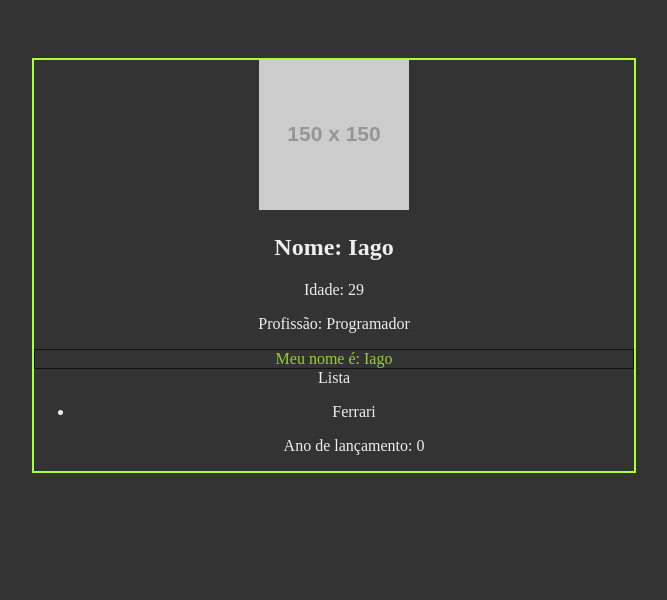
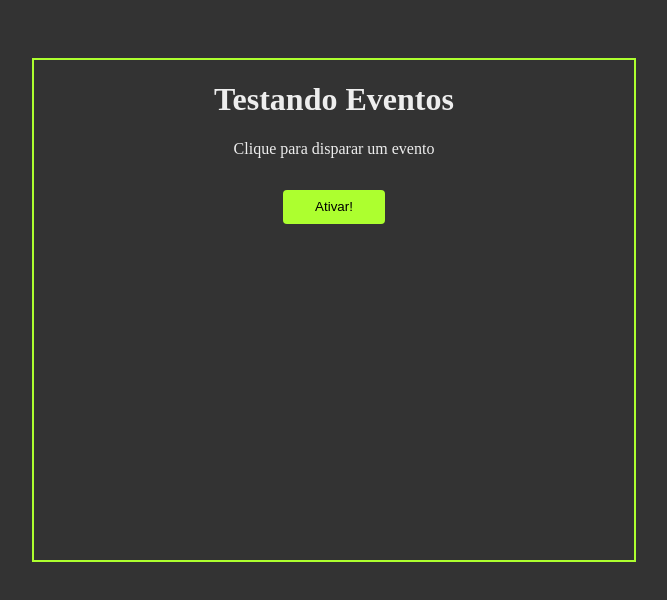
Before and after one commit to vsiago/projeto-react, a React (Create React App) app: page / in a window 1280 px wide. Shown: the top 600 px of the page, without its empty margins (306-973 px from the left). Built offline with nearby package versions, Linux system fonts and the light colour scheme.

Commit message:
atualizacores novas

```diff
--- a/src/App.css
+++ b/src/App.css
@@ -3,6 +3,7 @@
   width: 600px;
   border: solid 2px greenyellow;
   margin: 0 auto;
+  min-height: 500px;
 
 }
 
--- a/src/App.js
+++ b/src/App.js
@@ -1,24 +1,14 @@
 import './App.css';
-import Pessoa from './components/Pessoa';
-import Frase from './components/Frase';
-import List from './components/List';
+import Evento from './components/Evento';
 
 
 
 function App() {
 
-
   return (
     <div className="App">
-      <Pessoa
-      nome={'Iago'}
-      idade={29}
-      profissao={'Programador'}
-      foto={'https://via.placeholder.com/150'} />
-
-      <Frase nome={'Iago'} />
-
-      <List />
+      <h1>Testando Eventos</h1>
+      <Evento numero='1' />
     </div>
   );
 }
--- /dev/null
+++ b/src/components/Evento.js
@@ -0,0 +1,17 @@
+import styles from './Evento.module.css'
+
+
+
+function Evento({ numero }) {
+    function meuEvento() {
+        console.log(`Fui ativado! ${numero++}`)
+    }
+    return (
+        <>
+            <span>Clique para disparar um evento</span><br />
+            <button onClick={meuEvento} className={styles.btnEvent}>Ativar!</button>
+        </>
+    )
+}
+
+export default Evento
--- /dev/null
+++ b/src/components/Evento.module.css
@@ -0,0 +1,17 @@
+.btnEvent {
+    background: greenyellow;
+    color: black;
+    padding: .6rem 2rem;
+    transition: .3s;
+    border-radius: 4px;
+    border: none;
+    margin-top: 2rem;
+}
+
+.btnEvent:hover {
+    background: black;
+    color: greenyellow;
+    transition: .3s;
+    cursor: pointer;
+    border-radius: 4px;
+}
```
